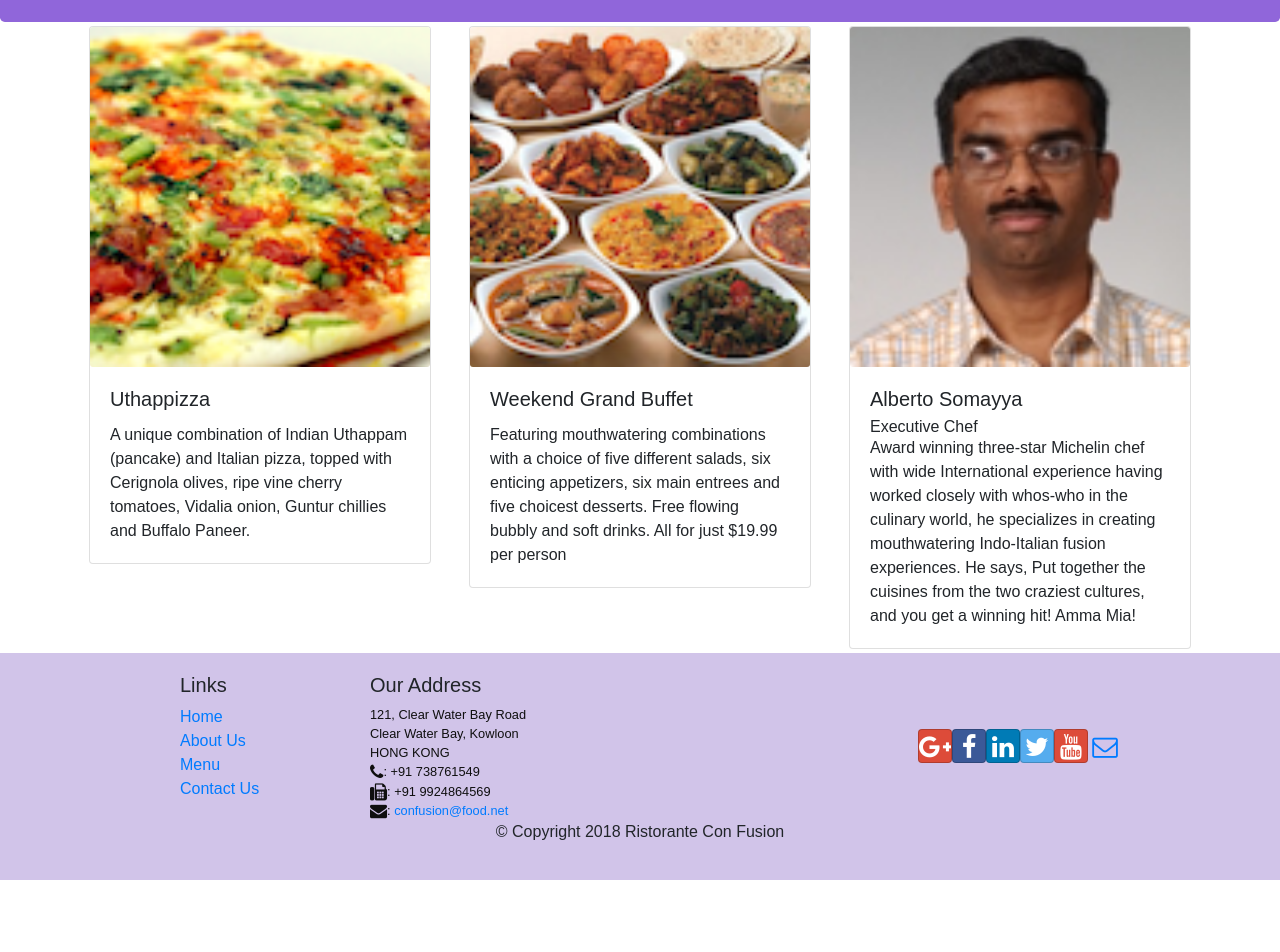
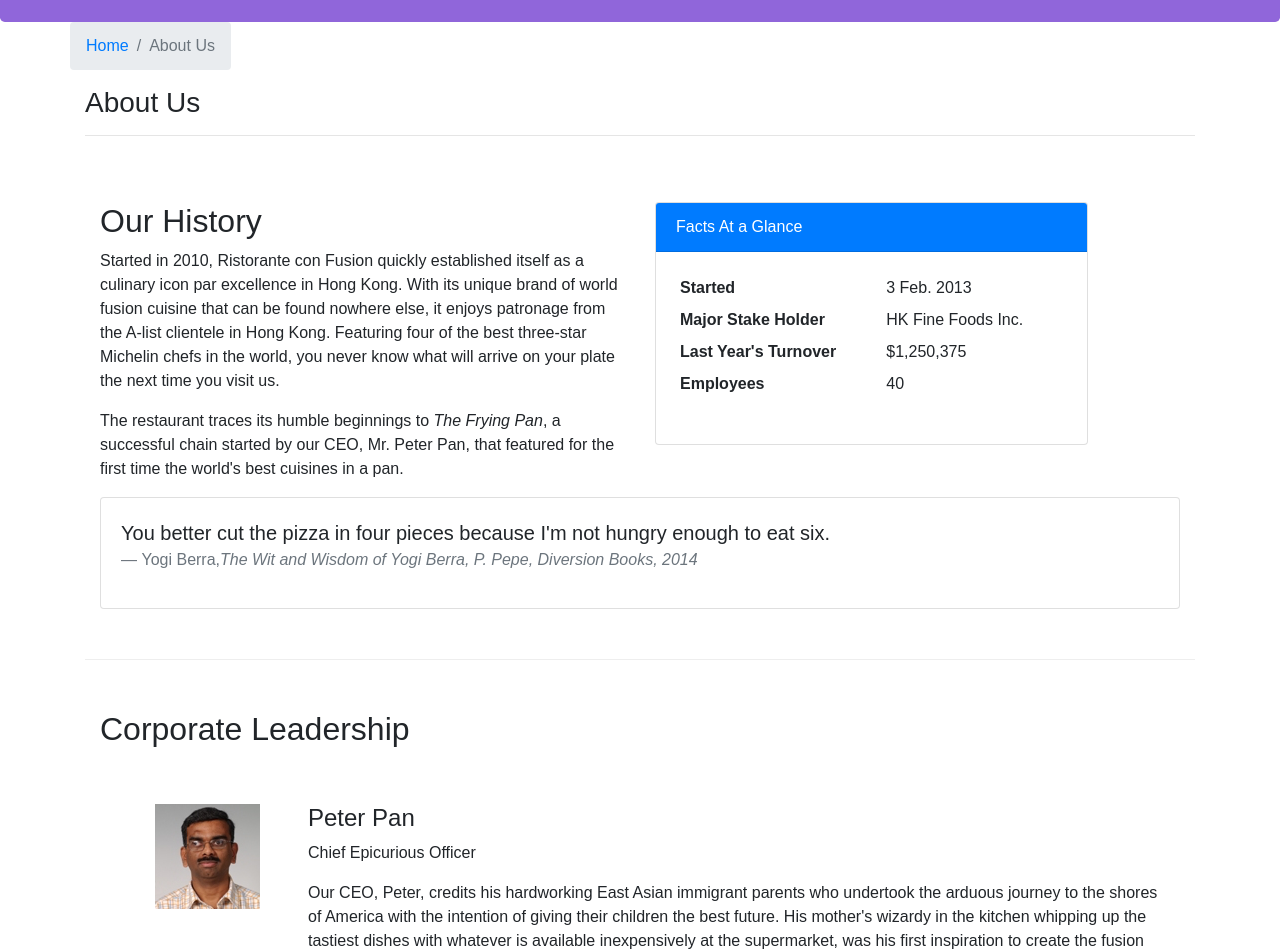
Before and after one commit to vats22/React.js-Project, a React (Create React App) app in the folder first_app/: page /aboutus in a window 1280 px wide. Before the commit this address led to /home. Shown: the part 320-1272 px from the top of the page. Before the commit the page ends 1200 px from the top, so only its background shows below. Built offline with nearby package versions, Linux system fonts and the light colour scheme.

Commit message:
aasigment-2

```diff
--- /dev/null
+++ b/first_app/src/Components/AboutComponent.js
@@ -0,0 +1,94 @@
+import React from 'react';
+import { Breadcrumb, BreadcrumbItem, Card, CardBody, CardHeader, Media } from 'reactstrap';
+import { Link } from 'react-router-dom';
+
+function About(props) {
+
+    const leaders = props.leaders.map((leader) => {
+        return (
+            <RenderLeader leader={leader} />
+        );
+    });
+
+    function RenderLeader({leader}){
+        return (
+            <div key={leader.id} className="col-12 mt-5">
+                <Media tag="li">
+                  <Media left middle>
+                      <Media object src={leader.image} alt={leader.name} />
+                  </Media>
+                  <Media body className="ml-5">
+                    <Media heading>{leader.name}</Media>
+                    <p>{leader.designation}</p>
+                    <p>{leader.description}</p>
+                  </Media>
+                </Media>
+              </div>
+        );
+    }
+
+    return(
+        <div className="container">
+            <div className="row">
+                <Breadcrumb>
+                    <BreadcrumbItem><Link to="/home">Home</Link></BreadcrumbItem>
+                    <BreadcrumbItem active>About Us</BreadcrumbItem>
+                </Breadcrumb>
+                <div className="col-12">
+                    <h3>About Us</h3>
+                    <hr />
+                </div>
+            </div>
+            <div className="row row-content">
+                <div className="col-12 col-md-6">
+                    <h2>Our History</h2>
+                    <p>Started in 2010, Ristorante con Fusion quickly established itself as a culinary icon par excellence in Hong Kong. With its unique brand of world fusion cuisine that can be found nowhere else, it enjoys patronage from the A-list clientele in Hong Kong.  Featuring four of the best three-star Michelin chefs in the world, you never know what will arrive on your plate the next time you visit us.</p>
+                    <p>The restaurant traces its humble beginnings to <em>The Frying Pan</em>, a successful chain started by our CEO, Mr. Peter Pan, that featured for the first time the world's best cuisines in a pan.</p>
+                </div>
+                <div className="col-12 col-md-5">
+                    <Card>
+                        <CardHeader className="bg-primary text-white">Facts At a Glance</CardHeader>
+                        <CardBody>
+                            <dl className="row p-1">
+                                <dt className="col-6">Started</dt>
+                                <dd className="col-6">3 Feb. 2013</dd>
+                                <dt className="col-6">Major Stake Holder</dt>
+                                <dd className="col-6">HK Fine Foods Inc.</dd>
+                                <dt className="col-6">Last Year's Turnover</dt>
+                                <dd className="col-6">$1,250,375</dd>
+                                <dt className="col-6">Employees</dt>
+                                <dd className="col-6">40</dd>
+                            </dl>
+                        </CardBody>
+                    </Card>
+                </div>
+                <div className="col-12">
+                    <Card>
+                        <CardBody className="bg-faded">
+                            <blockquote className="blockquote">
+                                <p className="mb-0">You better cut the pizza in four pieces because
+                                    I'm not hungry enough to eat six.</p>
+                                <footer className="blockquote-footer">Yogi Berra,
+                                <cite title="Source Title">The Wit and Wisdom of Yogi Berra,
+                                    P. Pepe, Diversion Books, 2014</cite>
+                                </footer>
+                            </blockquote>
+                        </CardBody>
+                    </Card>
+                </div>
+            </div>
+            <div className="row row-content">
+                <div className="col-12">
+                    <h2>Corporate Leadership</h2>
+                </div>
+                <div className="col-12">
+                    <Media list>
+                        {leaders}
+                    </Media>
+                </div>
+            </div>
+        </div>
+    );
+}
+
+export default About;
--- a/first_app/src/Components/ContactComponent.js
+++ b/first_app/src/Components/ContactComponent.js
@@ -1,8 +1,20 @@
 import React from 'react';
+import { Breadcrumb, BreadcrumbItem } from 'reactstrap';
+import { Link } from 'react-router-dom';
 
 function Contact(props) {
     return(
         <div className="container">
+            <div className="row">
+                <Breadcrumb>
+                    <BreadcrumbItem><Link to="/home">Home</Link></BreadcrumbItem>
+                    <BreadcrumbItem active>Contact Us</BreadcrumbItem>
+                </Breadcrumb>
+                <div className="col-12">
+                    <h3>Contact Us</h3>
+                    <hr />
+                </div>
+            </div>
             <div className="row row-content">
                 <div className="col-12">
                 <h3>Location Information</h3>
--- /dev/null
+++ b/first_app/src/Components/DishdetailComponent.js
@@ -0,0 +1,71 @@
+import React from 'react';
+import { Card, CardImg, CardImgOverlay, CardText, CardBody, CardTitle, Breadcrumb, BreadcrumbItem } from 'reactstrap';
+import { Link } from 'react-router-dom';
+
+    function RenderDish({dish}) {
+        return (
+            <Card>
+                <CardImg width="100%" src={dish.image} alt={dish.name} />
+                <CardBody>
+                    <CardTitle>{dish.name}</CardTitle>
+                    <CardText>{dish.description}</CardText>
+                </CardBody>
+            </Card>
+        );
+    }
+
+    function RenderComments({comments}) {
+        var commentList = comments.map(comment => {
+            return (
+                <li key={comment.id} >
+                    {comment.comment}
+                    <br /><br />
+                    -- {comment.author}, {new Intl.DateTimeFormat('en-US', { year: 'numeric', month: 'short', day: '2-digit' }).format(new Date(Date.parse(comment.date)))}
+                    <br /><br />
+                </li>
+            );
+        });
+
+        return (
+            <div>
+                <h4>Comments</h4>
+                <ul className="list-unstyled">
+                    {commentList}
+                </ul>
+            </div>
+        );
+    }
+
+    const DishDetail = props => {
+        if (props.dish) {
+            return (
+                <div className="container">
+                    <div className="row">
+                        <Breadcrumb>
+                            <BreadcrumbItem><Link to='/menu'>Menu</Link></BreadcrumbItem>
+                            <BreadcrumbItem active>{props.dish.name}</BreadcrumbItem>
+                        </Breadcrumb>
+                        <div className="col-12">
+                            <h3>{props.dish.name}</h3>
+                            <hr/>
+                        </div>
+                    </div>
+                    <div className="row">
+                        <div className="col-12 col-md-5 m-1">
+                            <RenderDish dish={props.dish} />
+                        </div>
+                        <div className="col-12 col-md-5 m-1">
+                            <RenderComments comments={props.comments} />
+                        </div>
+                    </div>
+                </div>
+            );
+        }
+        else {
+            return (
+                <div></div>
+            );
+        }
+    }
+
+export default DishDetail;
--- a/first_app/src/Components/MainComponent.js
+++ b/first_app/src/Components/MainComponent.js
@@ -1,15 +1,19 @@
 import React, { Component } from 'react';
 import Menu from './MenuComponent';
+import DishDetail from './DishdetailComponent';
+import Header from './HeaderComponent';
+import Footer from './FooterCoponent';
 import Home from './HomeComponent';
 import Contact from './ContactComponent';
-import Dishdetail from './DishdetaliComponent';
-import Header from './HeaderComponent';
-import Footer from './FooterCoponent';
+import About from './AboutComponent';
+
 import { Switch, Route, Redirect } from 'react-router-dom';
-import { DISHES } from '../Shred/dishes';
-import { PROMOTIONS } from '../Shred/Promotions';
-import { LEADERS } from '../Shred/Leaders';
-import { COMMENTS } from '../Shred/Comments';
+
+
+import { DISHES } from '../shred/dishes';
+import { COMMENTS } from '../shred/Comments';
+import { PROMOTIONS } from '../shred/Promotions';
+import { LEADERS } from '../shred/Leaders';
 
 class Main extends Component {
     constructor(props) {
@@ -17,37 +21,45 @@
 
         this.state = {
             dishes: DISHES,
+            comments: COMMENTS,
             promotions: PROMOTIONS,
-            leaders: LEADERS,
-            comments: COMMENTS
-
+            leaders: LEADERS
         };
     }
 
-
-
     render() {
 
-        const HomePage= () => {
-            return(
-                <Home dish={this.state.dishes.filter((dish) => dish.featured)[0]}
-                promotion={this.state.promotions.filter((promo) => promo.featured)[0]}
-                leader={this.state.leaders.filter((leader) => leader.featured)[0]}
-            />
+        const HomePage = () => {
+            return (
+                <Home dish={this.state.dishes.filter(dish => dish.featured)[0]}
+                    promotion={this.state.promotions.filter(promo => promo.featured)[0]}
+                    leader={this.state.leaders.filter(leader => leader.featured)[0]}
+                />
             );
         }
+
+        const DishWithId = ({match}) => {
+            return (
+                <DishDetail
+                dish={this.state.dishes.filter(dish => dish.id === parseInt(match.params.dishId, 10))[0]}
+                comments={this.state.comments.filter(comment => comment.dishId === parseInt(match.params.dishId, 10))}
+                    />
+            );
+        }
+
         return (
             <div>
                 <Header />
                 <Switch>
-                    <Route path='/home' component={HomePage} />
-                    <Route exact path='/menu' component={() => <Menu dishes={this.state.dishes} />} />
-                    <Route exact path='/Contactus' component={Contact} />
+                    <Route path="/home" component={HomePage} />
+                    <Route exact path="/menu" component={() => <Menu dishes={this.state.dishes} />} />
+                    <Route path="/menu/:dishId" component={DishWithId} />
+                    <Route exact path="/contactus" component={Contact} />
+                    <Route exact path="/aboutus" component={() => <About leaders={this.state.leaders} />} />
                     <Redirect to="/home" />
                 </Switch>
                 <Footer />
             </div>
-
         );
     }
 }
--- a/first_app/src/Components/MenuComponent.js
+++ b/first_app/src/Components/MenuComponent.js
@@ -1,31 +1,41 @@
 import React from 'react';
-import { Card, CardImg, CardImgOverlay,
-    CardTitle } from 'reactstrap';
+import { Card, CardImg, CardImgOverlay, CardTitle, Breadcrumb, BreadcrumbItem } from 'reactstrap';
+import { Link } from 'react-router-dom';
 
 function RenderMenuItem ({dish, onClick}) {
     return (
-            <Card
-                onClick={() => onClick(dish.id)}>
+        <Card>
+            <Link to={`/menu/${dish.id}`} >
                 <CardImg width="100%" src={dish.image} alt={dish.name} />
                 <CardImgOverlay>
                     <CardTitle>{dish.name}</CardTitle>
                 </CardImgOverlay>
+            </Link>
         </Card>
     );
 }
 
-    const Menu = (props) => {
-
-        const menu = props.dishes.map((dish) => {
+const Menu = props => {
+    const menu = props.dishes.map(dish => {
         return (
-                <div className="col-12 col-md-5 m-1"  key={dish.id}>
-                    <RenderMenuItem dish={dish} onClick={props.onClick} />
+            <div key={dish.id} className="col-12 col-md-5 m-1">
+                <RenderMenuItem dish={dish} />
             </div>
-            );
+        )
     });
 
     return (
         <div className="container">
+            <div className="row">
+                <Breadcrumb>
+                    <BreadcrumbItem><Link to="/home">Home</Link></BreadcrumbItem>
+                    <BreadcrumbItem active>Menu</BreadcrumbItem>
+                </Breadcrumb>
+                <div className="col-12">
+                    <h3>Menu</h3>
+                    <hr />
+                </div>
+            </div>
             <div className="row">
                 {menu}
             </div>
```
Also changed, not shown: first_app/src/Components/DishdetaliComponent.js (deleted, +0 -62 lines), first_app/src/Components/shoes.jpg (added). Lines whose indentation alone changed are shown as unchanged.
